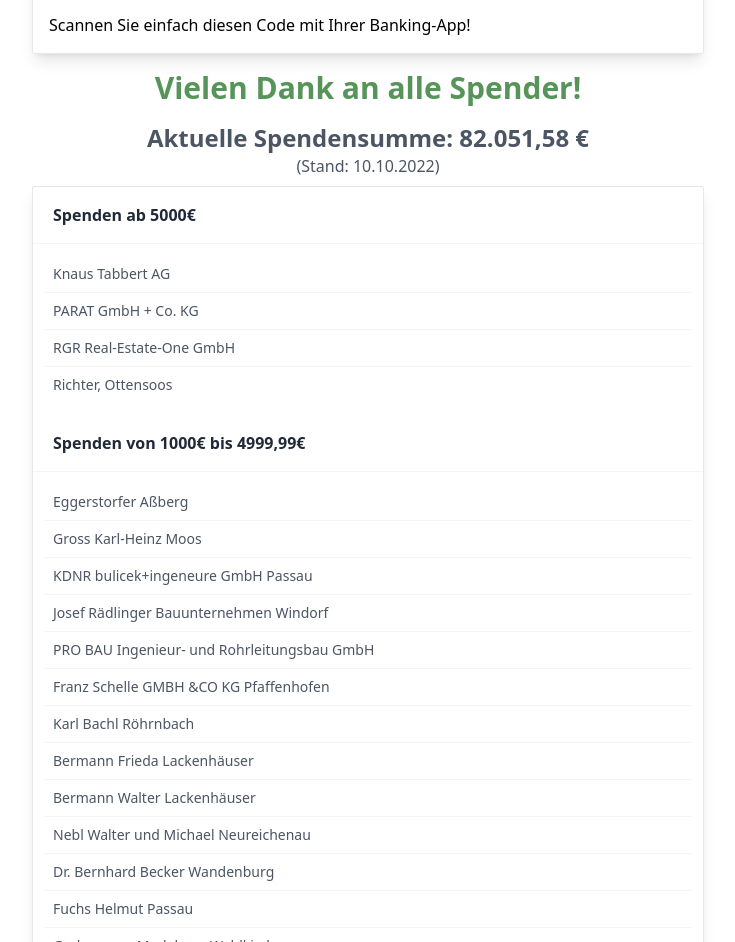
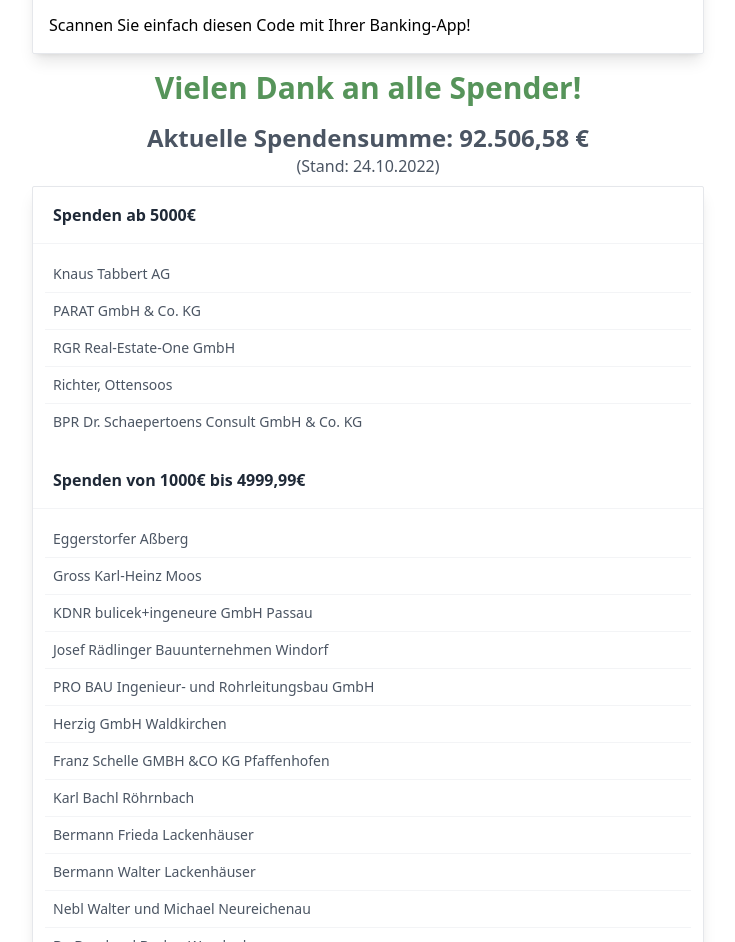
Before and after one commit to giggei/dreisessel, a SvelteKit app: page /spenden in a window 1280 px wide. Shown: the part 840-1782 px from the top of the page, without its empty margins (272-1007 px from the left). Built offline with nearby package versions, Linux system fonts and the light colour scheme.

Commit message:
Update Spenden

```diff
--- a/src/routes/spenden/+page.svelte
+++ b/src/routes/spenden/+page.svelte
@@ -61,8 +61,8 @@
 
 			<section class="antialiased text-gray-600">
 				<div class="flex flex-col place-items-center">
-					<h1 class="font-bold text-2xl">Aktuelle Spendensumme: 82.051,58 €</h1>
-					<div class="mb-2">(Stand: 10.10.2022)</div>
+					<h1 class="font-bold text-2xl">Aktuelle Spendensumme:  92.506,58 €</h1>
+					<div class="mb-2">(Stand: 24.10.2022)</div>
 
 					<div
 						class="w-full max-w-2xl mx-auto bg-white shadow-lg rounded-sm border border-gray-200"
@@ -81,7 +81,7 @@
 										</tr>
 										<tr>
 											<td class="p-2 whitespace-nowrap">
-												<div class="text-left">PARAT GmbH + Co. KG</div>
+												<div class="text-left">PARAT GmbH & Co. KG</div>
 											</td>
 										</tr>
 										<tr>
@@ -92,6 +92,11 @@
 										<tr>
 											<td class="p-2 whitespace-nowrap">
 												<div class="text-left">Richter, Ottensoos</div>
+											</td>
+										</tr>
+										<tr>
+											<td class="p-2 whitespace-nowrap">
+												<div class="text-left">BPR Dr. Schaepertoens Consult GmbH & Co. KG</div>
 											</td>
 										</tr>
 									</tbody>
@@ -128,6 +133,11 @@
 										<tr>
 											<td class="p-2 whitespace-nowrap">
 												<div class="text-left">PRO BAU Ingenieur- und Rohrleitungsbau GmbH</div>
+											</td>
+										</tr>
+										<tr>
+											<td class="p-2 whitespace-nowrap">
+												<div class="text-left">Herzig GmbH Waldkirchen</div>
 											</td>
 										</tr>
 										<tr>
```
